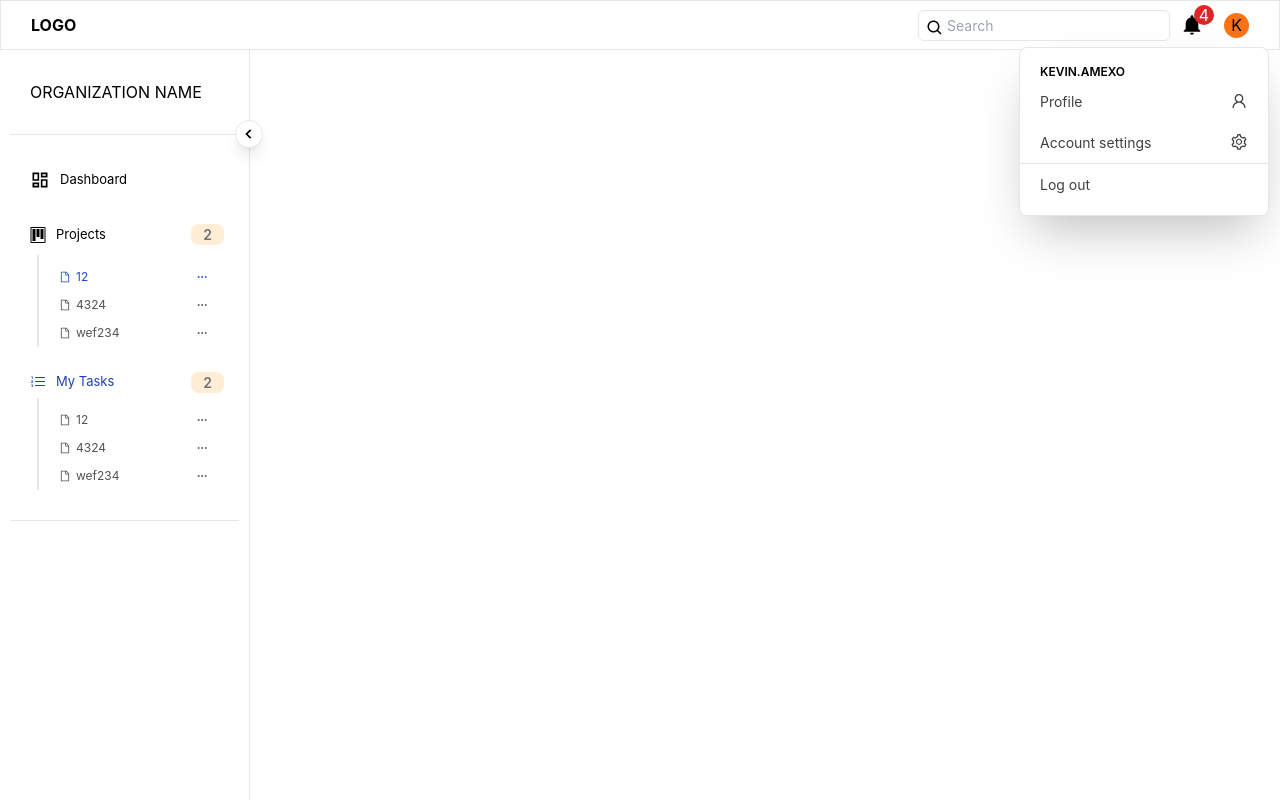
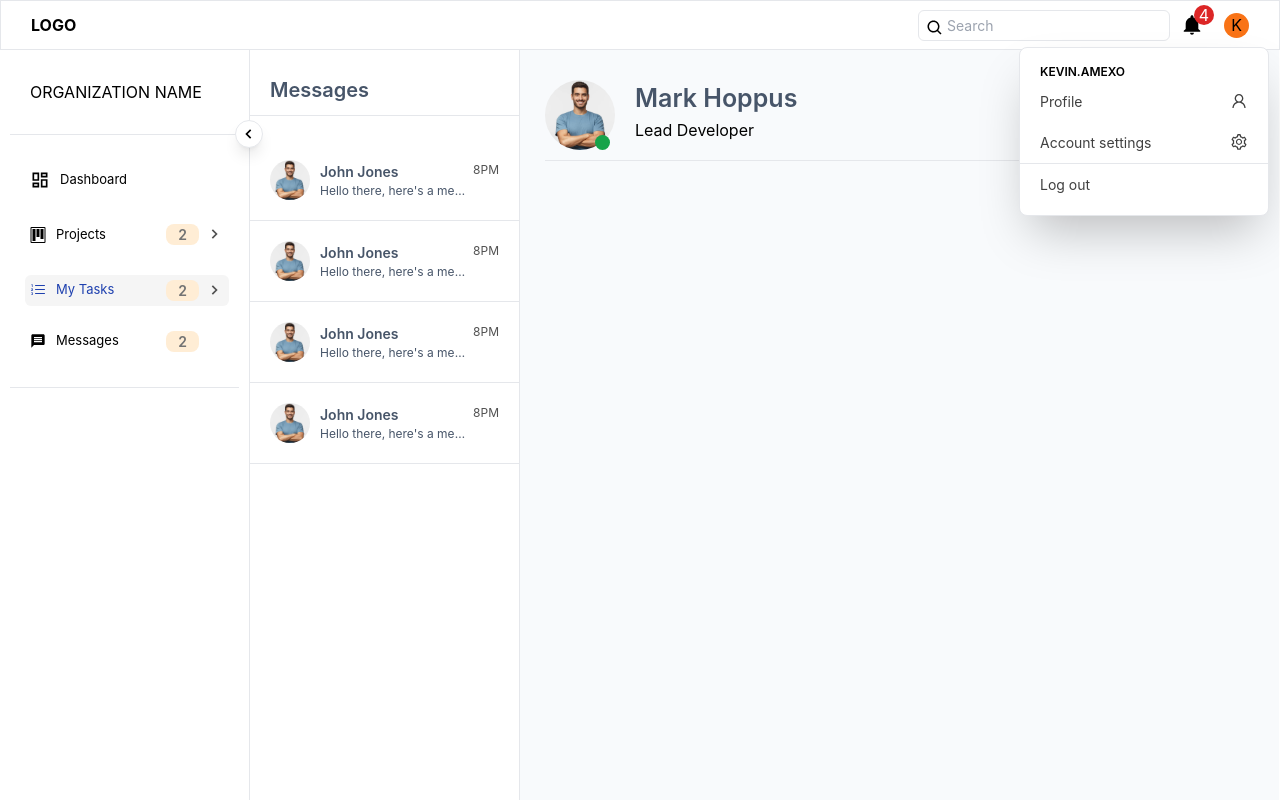
Before and after one commit to kevinamexo/issue-tracker, a React (Create React App) app: page / in a window 1280 px wide. Built offline with nearby package versions, Linux system fonts and the light colour scheme.

Commit message:
feat: sidebar and messages page styling

```diff
--- a/src/App.tsx
+++ b/src/App.tsx
@@ -4,6 +4,7 @@ import "./App.css";
 import Sidebar from "./components/layout/Sidebar/Sidebar";
 import { Variants, motion } from "framer-motion";
 import { BiChevronLeft, BiChevronRight } from "react-icons/bi";
+import Messages from "./pages/Messages/Messages";
 
 const App: React.FC = () => {
   const [sidebarFull, setSidebarFull] = useState<boolean>(true);
@@ -40,6 +41,7 @@ const App: React.FC = () => {
           sidebarFull ? "" : "border-l-[1px]"
         } h-[calc(100vh-50px)] z-30 bg-white`}
       >
+        <Messages />
         <span
           className="absolute top-[70px] left-[-15px] border-[1px] p-[3px] text-[20px] rounded-2xl z-30 bg-white shadow-lg cursor-pointer"
           onClick={handleMinimizeMenu}
--- /dev/null
+++ b/src/components/MessageCard.tsx
@@ -0,0 +1,26 @@
+import React from "react";
+
+const MessageCard: React.FC = () => {
+  return (
+    <div className=" relative flex items-center py-[20px]  px-[20px] border-b-[1px] cursor-pointer hover:bg-slate-200">
+      <img
+        src="man.jpg"
+        alt=""
+        className="h-[40px] w-[40px] rounded-[50%] object-cover"
+      />
+      <div className="flex flex-col justify-between ml-[10px]">
+        <p className="text-slate-600 font-semibold text-[14px] m-0 leading-1 hover:underline">
+          John Jones
+        </p>
+        <p className="text-slate-600  text-[12px]  w-[150px] text-ellipsis overflow-hidden whitespace-nowrap">
+          Hello there, here's a message
+        </p>
+        <p className="absolute right-[20px] text-[12px] text-neutral-600">
+          8PM
+        </p>
+      </div>
+    </div>
+  );
+};
+
+export default MessageCard;
--- a/src/components/layout/Sidebar/Sidebar.tsx
+++ b/src/components/layout/Sidebar/Sidebar.tsx
@@ -1,18 +1,37 @@
 import React, { useState } from "react";
 import { RiDashboardLine } from "react-icons/ri";
+import { BiChevronDown, BiChevronRight } from "react-icons/bi";
 import { GoProject } from "react-icons/go";
 import { BsListOl } from "react-icons/bs";
+import { FiLogOut } from "react-icons/fi";
+import { MdMessage } from "react-icons/md";
 import CategoryItem from "./CategoryItem";
 
+type SidebarTabs = "dashboard" | "projects" | "my-tasks" | "messages";
 const Sidebar: React.FC = () => {
   //   const [projectsAmount, setProjectsAmount] = useState<number>(0);
   //   const [TaskAmount, setTaskAmount] = useState<number>(0);
-  const [activeSidebarTab, setActiveSidebarTab] = useState<
-    "dashboard" | "projects" | "my-tasks"
-  >("my-tasks");
+  const [activeSidebarTab, setActiveSidebarTab] =
+    useState<SidebarTabs>("my-tasks");
+  const [openSidebarTabs, setOpenSidebarTabs] = useState<SidebarTabs[]>([]);
+
+  const openSidebarTab = (tab: SidebarTabs) => {
+    if (openSidebarTabs.some((t) => t === tab)) {
+      setOpenSidebarTabs((prev) => prev.filter((t) => t !== tab));
+    } else {
+      setOpenSidebarTabs((prev) => [...prev, tab]);
+    }
+  };
+  const isTabActive = (tab: SidebarTabs) => {
+    if (openSidebarTabs.some((t) => t === tab)) {
+      return true;
+    } else {
+      return false;
+    }
+  };
 
   return (
-    <div className="fixed left-0 w-[250px] border-r-[1px] h-[calc(100vh-20px)] px-[10px]  pt-[30px]">
+    <div className="fixed flex flex-col justify-between left-0 w-[250px] border-r-[1px] h-[calc(100vh-20px)] px-[10px]  pt-[30px]">
       <div className="relative">
         <p className="ml-[20px]">ORGANIZATION NAME</p>
         <ul className="list-none mt-[30px] border-t-[1px] border-b-[1px] py-[20px]">
@@ -22,7 +41,9 @@ const Sidebar: React.FC = () => {
           >
             <div
               className={`flex items-center justify-between ${
-                activeSidebarTab === "dashboard" ? "text-blue-800" : ""
+                activeSidebarTab === "dashboard"
+                  ? "text-blue-800 bg-neutral-100"
+                  : ""
               } hover:bg-neutral-100 p-[5px] rounded-md`}
             >
               <span className="flex items-center justify-between ">
@@ -34,7 +55,6 @@ const Sidebar: React.FC = () => {
                 <p className="ml-[10px] text-[13px]">Dashboard </p>
               </span>
             </div>
-            {/* <BsChevronCompactDown className="text-[20px]" /> */}
           </li>
           <li
             className="pl-[15px] pr-[10px]  py-[10px] cursor-pointer"
@@ -42,7 +62,7 @@ const Sidebar: React.FC = () => {
           >
             <div
               className={`flex items-center justify-between ${
-                activeSidebarTab === "projects"
+                activeSidebarTab === "projects" ? "bg-neutral-100" : ""
               } hover:bg-neutral-100 p-[5px] rounded-md`}
             >
               <span
@@ -53,15 +73,29 @@ const Sidebar: React.FC = () => {
                 <GoProject />
                 <p className="ml-[10px] text-[13px] py-[5px] ">Projects </p>
               </span>
-              <span className="bg-orange-100 px-3  text-[14px] rounded-lg font-semibold text-neutral-500">
+              <div className="flex ">
+                <span className="bg-orange-100 px-3  text-[14px] rounded-lg font-semibold text-neutral-500 mr-[5px]">
                   2
                 </span>
+                <span
+                  className="text-[20px] text-neutral-600"
+                  onClick={() => openSidebarTab("projects")}
+                >
+                  {isTabActive("projects") ? (
+                    <BiChevronDown />
+                  ) : (
+                    <BiChevronRight />
+                  )}
+                </span>
               </div>
+            </div>
+            {isTabActive("projects") && (
               <div className="border-l-2 ml-[12px] pt-[8px]">
                 {["12", "4324", "wef234"].map((i) => (
-                <CategoryItem name={i} active={i === "12"} />
+                  <CategoryItem name={i} active={false} />
                 ))}
               </div>
+            )}
           </li>
           <li
             className="pl-[15px] pr-[10px] rounded-md py-[10px] cursor-pointer"
@@ -69,7 +103,9 @@ const Sidebar: React.FC = () => {
           >
             <div
               className={`flex items-center ${
-                activeSidebarTab === "my-tasks" ? "text-blue-800" : ""
+                activeSidebarTab === "my-tasks"
+                  ? " bg-neutral-100 text-blue-800"
+                  : ""
               } justify-between hover:bg-neutral-100 p-[5px] rounded-md`}
             >
               <span className="flex items-center justify-between ">
@@ -80,18 +116,66 @@ const Sidebar: React.FC = () => {
                 />
                 <p className="ml-[10px] text-[13px]">My Tasks </p>
               </span>
-              <span className="bg-orange-100 px-3  text-[14px] rounded-lg font-semibold text-neutral-500">
+              <div className="flex ">
+                <span className="bg-orange-100 px-3  text-[14px] rounded-lg font-semibold text-neutral-500 mr-[5px]">
                   2
                 </span>
+                <span
+                  className="text-[20px] text-neutral-600"
+                  onClick={() => openSidebarTab("my-tasks")}
+                >
+                  {isTabActive("my-tasks") ? (
+                    <BiChevronDown />
+                  ) : (
+                    <BiChevronRight />
+                  )}
+                </span>
               </div>
+            </div>
+            {isTabActive("my-tasks") && (
               <div className="border-l-2 ml-[12px] pt-[8px]">
                 {["12", "4324", "wef234"].map((i) => (
                   <CategoryItem name={i} active={false} />
                 ))}
               </div>
+            )}
+          </li>
+          <li
+            className="pl-[15px] pr-[10px] rounded-md py-[10px] cursor-pointer"
+            onClick={() => setActiveSidebarTab("messages")}
+          >
+            <div
+              className={`flex items-center ${
+                activeSidebarTab === "messages"
+                  ? " bg-neutral-100 text-blue-800"
+                  : ""
+              } justify-between hover:bg-neutral-100 p-[5px] rounded-md`}
+            >
+              <span className="flex items-center justify-between ">
+                <MdMessage
+                  className={`${
+                    activeSidebarTab === "messages" ? "text-blue-800" : ""
+                  }`}
+                />
+                <p className="ml-[10px] text-[13px]">Messages </p>
+              </span>
+              <div className="flex ">
+                <span className="bg-orange-100 px-3  text-[14px] rounded-lg font-semibold text-neutral-500 mr-[25px]">
+                  2
+                </span>
+              </div>
+            </div>
+            {isTabActive("messages") && (
+              <div className="border-l-2 ml-[12px] pt-[8px]">
+                {["12", "4324", "wef234"].map((i) => (
+                  <CategoryItem name={i} active={false} />
+                ))}
+              </div>
+            )}
           </li>
         </ul>
       </div>
+      <FiLogOut />
     </div>
   );
 };
--- /dev/null
+++ b/src/pages/Messages/Messages.tsx
@@ -0,0 +1,38 @@
+import React from "react";
+import MessageCard from "../../components/MessageCard";
+
+const Messages: React.FC = () => {
+  return (
+    <div className="flex items-center h-[100%] w-[100%]">
+      <div className="w-[270px] h-[100%] bg-white border-r-[1px]">
+        <p className="  px-[20px] text-slate-600 pt-[25px] pb-[10px] text-[20px] font-semibold text-left border-b-[1px]">
+          Messages
+        </p>
+        <div className="pt-6">
+          <MessageCard />
+          <MessageCard />
+          <MessageCard />
+          <MessageCard />
+        </div>
+      </div>
+      <div className="h-[100%] px-[25px] py-[30px] w-[calc(100%-271px)] bg-slate-50">
+        <div className=" relative flex  border-b-[1px] pb-[10px]">
+          <img
+            src="man.jpg"
+            alt="profile-pic"
+            className="h-[70px] w-[70px] rounded-[50%] object-cover"
+          />
+          <div className="flex flex-col ml-[20px] ">
+            <p className="text-[25px] text-slate-600 font-semibold">
+              Mark Hoppus
+            </p>
+            <p>Lead Developer</p>
+            <span className="absolute left-[50px] bottom-[10px] h-[15px] w-[15px] rounded-[50%] bg-green-600"></span>
+          </div>
+        </div>
+      </div>
+    </div>
+  );
+};
+
+export default Messages;
```
Also changed, not shown: public/man.jpg (added). Lines whose indentation alone changed are shown as unchanged.
